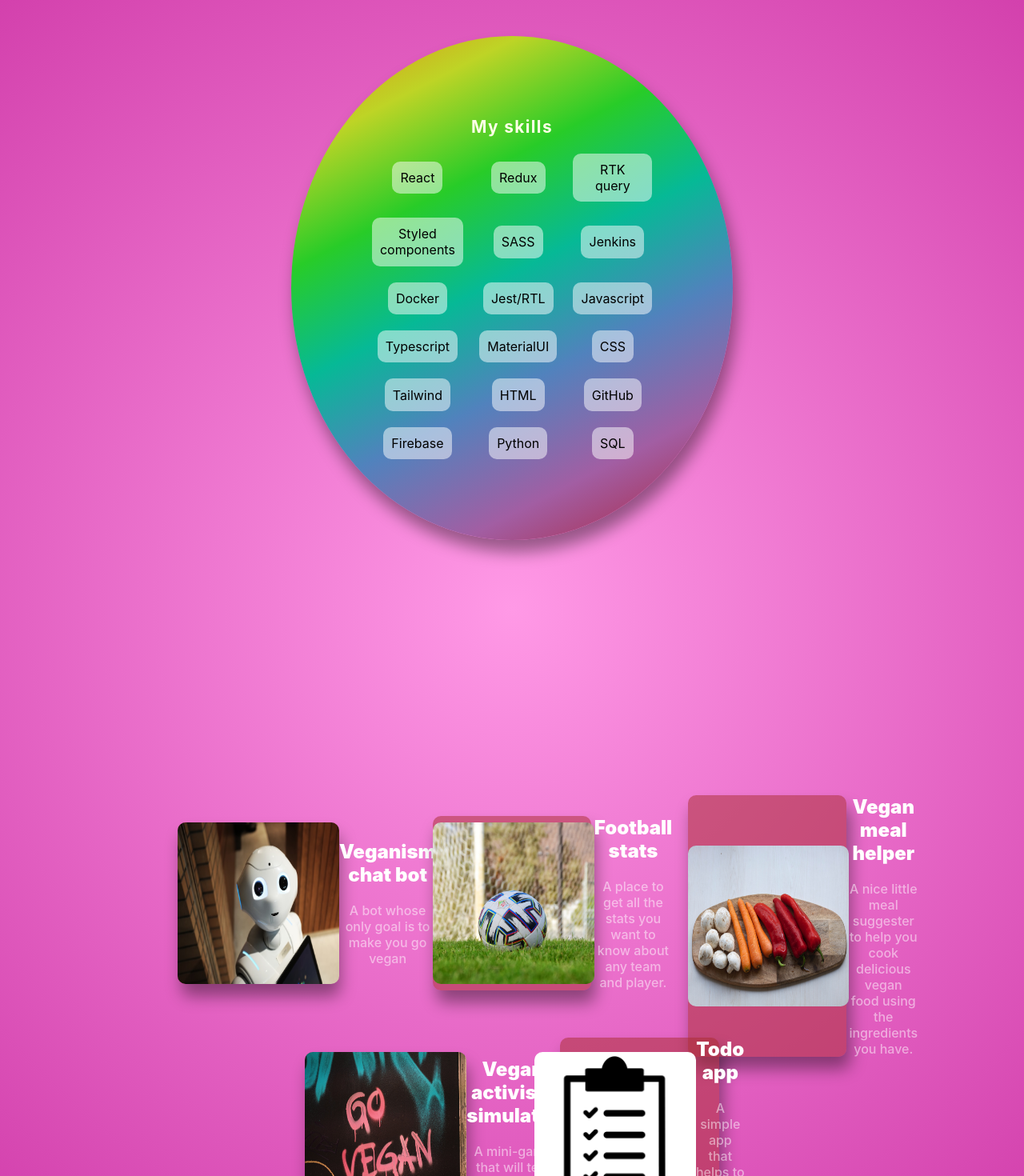
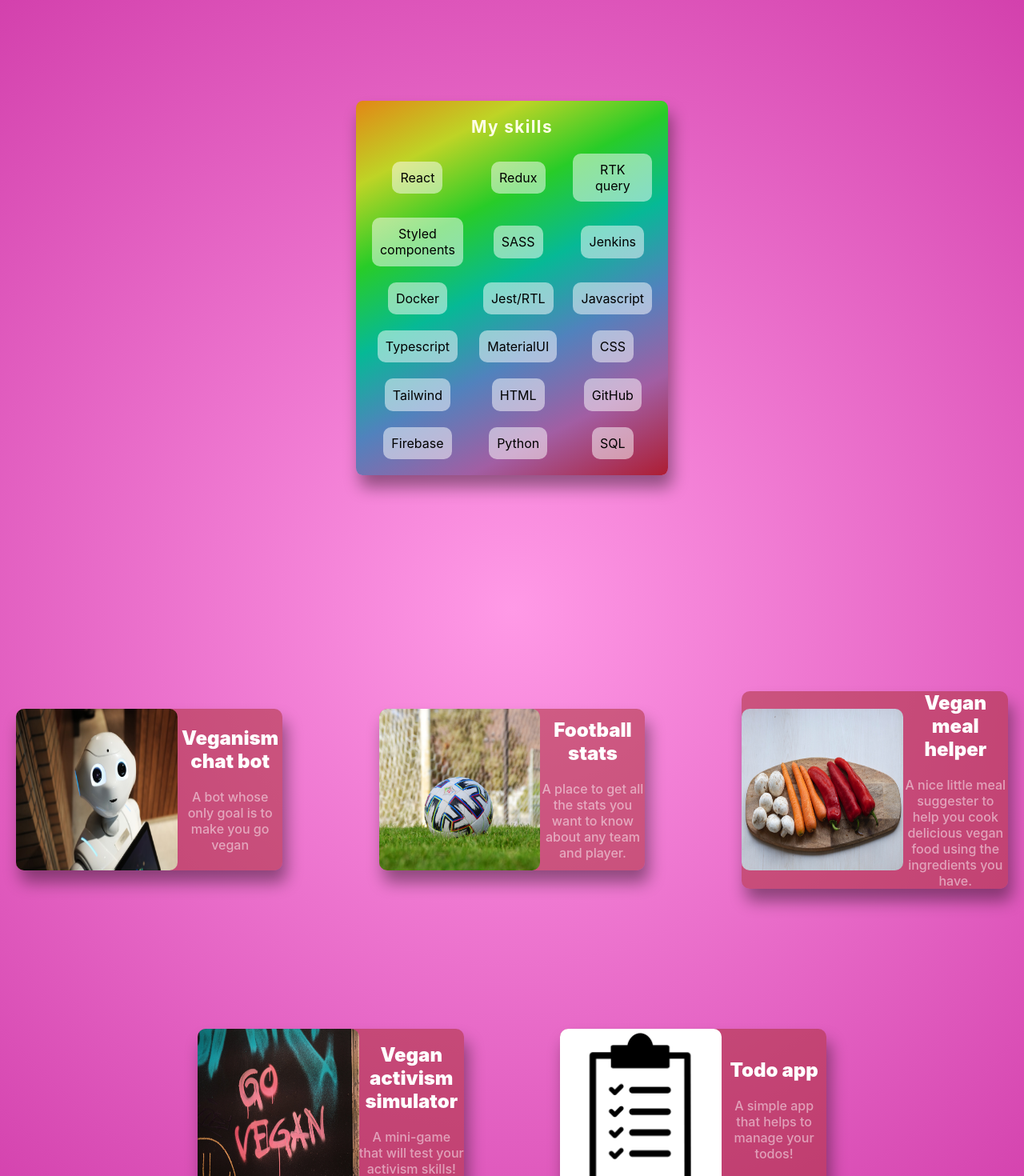
Before and after one commit to yashwanthwebdev/portfolio-pro, a React (Create React App) app: page / in a window 1280 px wide. Shown: the part 840-2310 px from the top of the page at 80% size. Built offline with nearby package versions, Linux system fonts and the light colour scheme.

Commit message:
resposnsive layout changes to projects after scroll snap changes

```diff
--- a/src/Components/Intro/Intro.js
+++ b/src/Components/Intro/Intro.js
@@ -44,7 +44,12 @@ function Intro(props) {
         animate={mainControls}
         transition={{ duration: 1 }}
       >
-        <Stack>
+        <Stack
+          style={{
+            placeContent: "center",
+            placeItems: "center",
+          }}
+        >
           <Typography
             sx={{
               color: props.theme == "light" ? "black" : "white",
@@ -56,6 +61,7 @@ function Intro(props) {
               fontFamily: "monospace",
               fontSize: "1.3rem",
               margin: "auto",
+              textAlign: "center",
             }}
           >
             Hey, I am Yashwanth. I have professional experience in web
--- a/src/Components/Projects/Projects.js
+++ b/src/Components/Projects/Projects.js
@@ -42,6 +42,7 @@ function Projects(props) {
         initial={{ opacity: 0, x: -200 }}
         animate={mainControls}
         transition={{ duration: 1 }}
+        style={{ placeContent: "center", placeItems: "center", height: "100%" }}
       >
         <Grid
           container
@@ -51,10 +52,14 @@ function Projects(props) {
           columnSpacing={10}
           style={{
             marginTop: "0ch",
-            padding: "20ch",
+            height: "100%",
+            // padding: "20ch",
+            // padding: { xs: "0ch", md: "20%" },
+            // padding: "10%",
             justifyContent: "center",
             marginBottom: "4ch",
             placeItems: "center",
+
             // height: "maxContent",
           }}
         >
@@ -228,6 +233,7 @@ function Projects(props) {
           </Grid>
 
           <Grid
+            ref={projectsRef}
             item
             sm={12}
             md={12}
@@ -273,7 +279,7 @@ function Projects(props) {
             </a>
           </Grid>
         </Grid>
-        <div ref={projectsRef}></div>
+        {/* <div ref={projectsRef}></div> */}
       </motion.div>
     </Stack>
   );
--- a/src/Components/Skills/Skills.js
+++ b/src/Components/Skills/Skills.js
@@ -39,17 +39,21 @@ function Skills(props) {
     <Stack style={{ height: "100vh", scrollSnapAlign: "start" }}>
       <motion.div
         variants={{
+          // hidden: { opacity: 0, x: "100%" },
           hidden: { opacity: 0 },
           visible: {
             opacity: [0, 1],
             // rotate: [0, 360],
-            borderRadius: ["50%", "50%"],
-            padding: ["20ch", "10ch"],
+            // borderRadius: ["50%", "50%"],
+            borderRadius: ["2%", "2%"],
+            // padding: ["20ch", "10ch"],
+            padding: ["2ch", "2ch"],
+            // x: [300, 0],
           },
         }}
         animate={mainControls}
         initial={{ opacity: 0 }}
-        transition={{ duration: 1 }}
+        transition={{ duration: 1.5 }}
         // className={style.skillsMainContainer}
         style={{
           margin: "auto",
```
